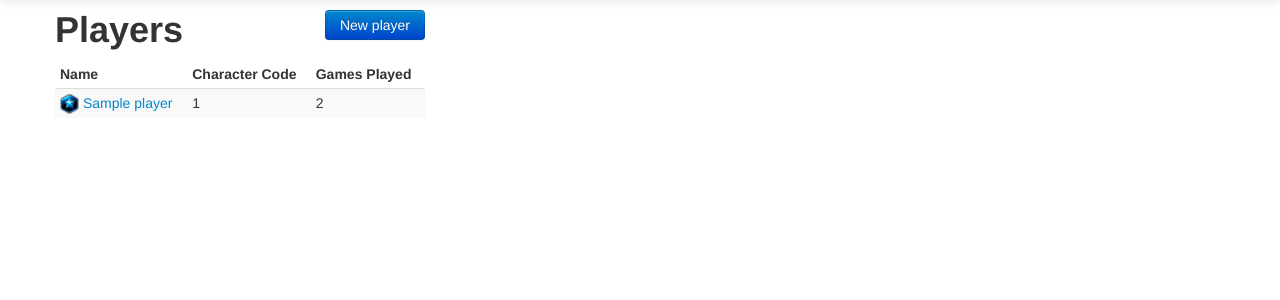
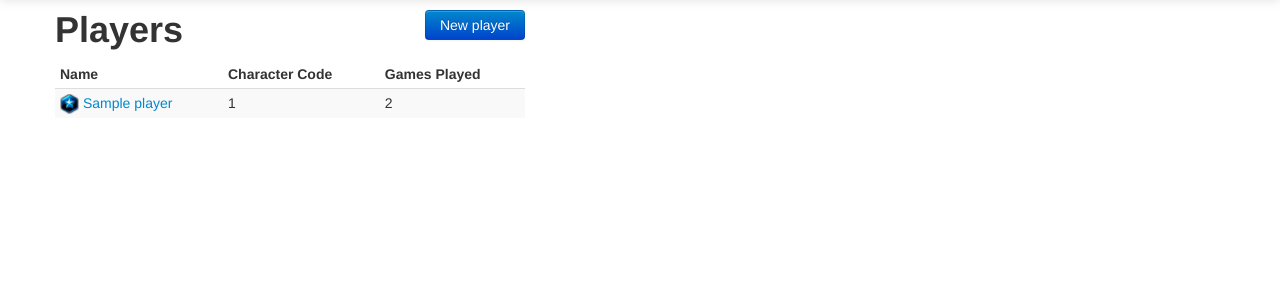
Before and after one commit to briangreenery/IBMSC2, a Rails app: page /players in a window 1280 px wide. Shown: the part 41-341 px from the top of the page. Run offline with Rails 7, Linux system fonts and the light colour scheme; tables that the repository leaves empty hold one stand-in row (values such as "Sample post").

Commit message:
Make this wider to make safari happy

```diff
--- a/app/views/players/index.html.erb
+++ b/app/views/players/index.html.erb
@@ -1,6 +1,6 @@
 <div class="container">
   <div class="row">
-    <div class="span4">
+    <div class="span5">
 
       <h1>Players<small class="pull-right"><%= link_to "New player", new_player_path, :class => "btn btn-primary" %></small></h1>
 
```
